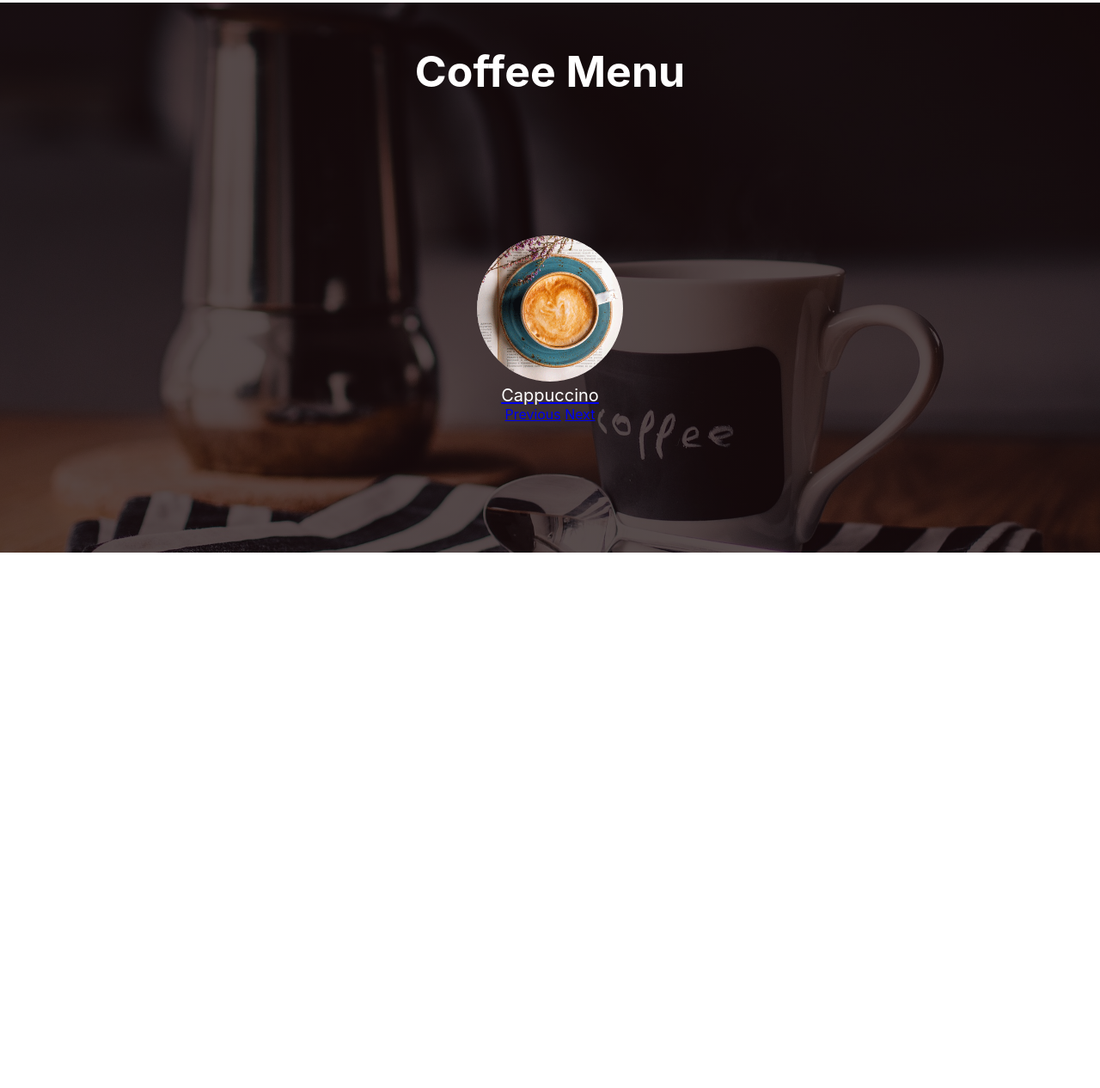
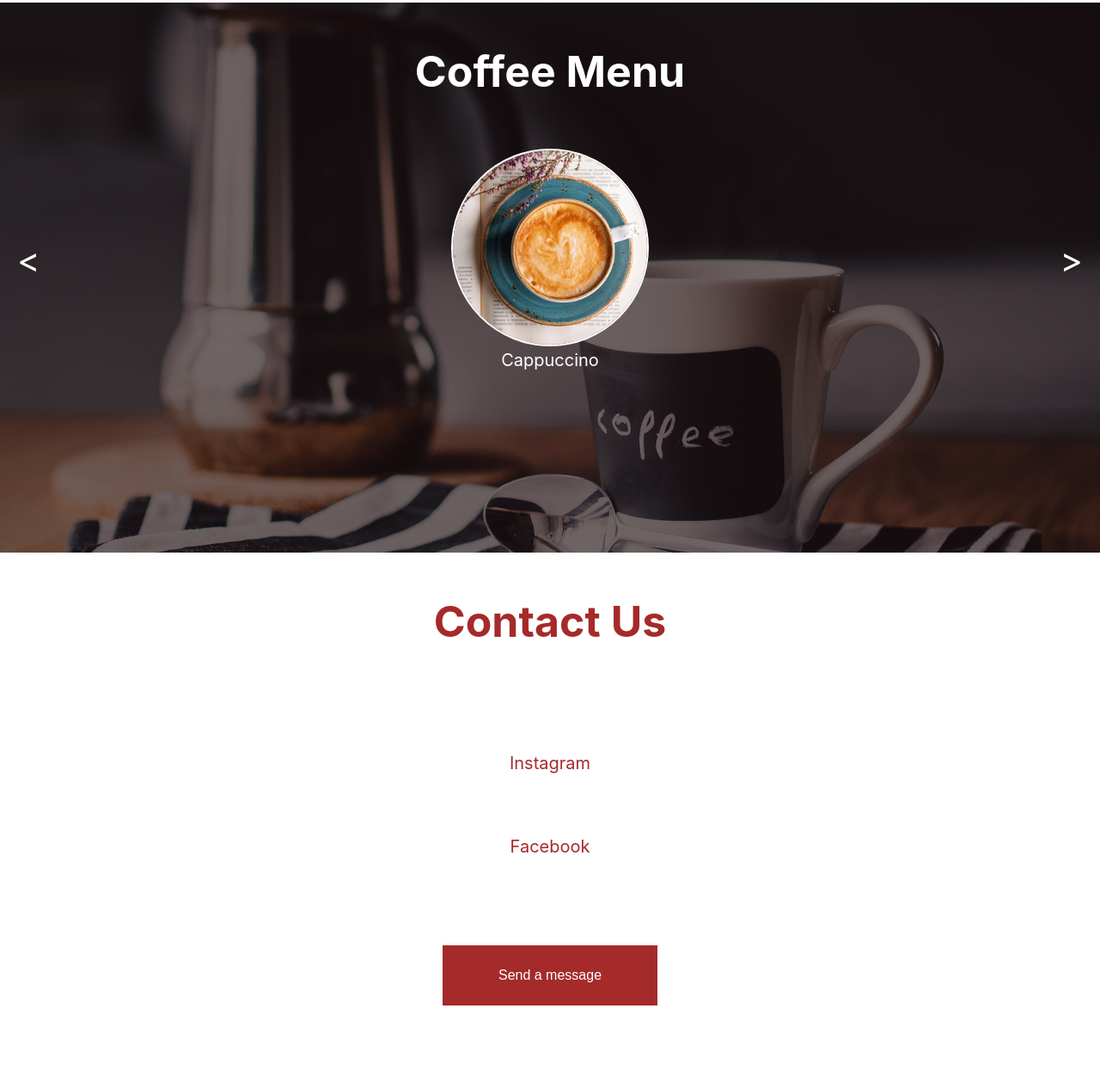
Before and after one commit to santanderson/coffe-shop, a plain HTML site: page index.html in a window 1280 px wide. Shown: the part 1379-2645 px from the top of the page at 86% size. Drawn offline with Linux system fonts and the light colour scheme.

Commit message:
contact section added

```diff
--- a/index.html
+++ b/index.html
@@ -48,25 +48,30 @@
         <section class="coffee-menu">
             <div>
                 <h1>Coffee Menu</h1>
+                <ul class="coffee-drinks">
+                    <li>
+                        <a href="javascript:prev()" class="slider-nav"><p> < </p></a>
 
-                <div class="coffee-drinks">
-                    <ul class="slider">
-                        <li>
-                            <a id="slider-link">
-                                <img alt="slider image" id="slider-image">
-                                <p id="drink-name">Café</p>
-                            </a>
-                            <a href="javascript:prev()">Previous</a>
-                            <a href="javascript:next()">Next</a>
-                        </li>
-                    </ul>
-                </div>
+                        <a id="slider-link">
+                            <img alt="slider image" id="slider-image">
+                            <p id="drink-name"></p>
+                        </a>
+
+                        <a href="javascript:next()" class="slider-nav"><p> > </p></a>
+                    </li>
+                </ul>
             </div>
         </section>
 
         <section class="contact">
             <div>
+                <h1>Contact Us</h1>
 
+                <div class="contact-field">
+                    <a href="#">Instagram</a>
+                    <a href="#">Facebook</a>
+                    <button><a href="#">Send a message</a></button>
+                </div>
             </div>
         </section>
     </main>
--- a/style.css
+++ b/style.css
@@ -86,6 +86,25 @@ main section.cta, main section.coffee-menu{
     color: white;
 }
 
+main section button{
+    transition: 0.2s;
+    background: transparent;
+    border: 1px solid white;
+    cursor: pointer;
+    width: 170px;
+    padding: 20px;
+    margin-top: 20px;
+}
+main section button a{
+    color: white;
+    text-decoration: none;
+}
+
+main section button:hover{
+    transition: 0.2s;
+    box-shadow: 0px 0px 5px white;
+}
+
 /*Section cta*/
 
 main section.cta{
@@ -101,24 +120,6 @@ main section.cta div{
     font-size: 20px;
     margin: 10px 0;
 }
-.cta button{
-    transition: 0.2s;
-    background: transparent;
-    border: 1px solid white;
-    cursor: pointer;
-    width: 170px;
-    padding: 20px;
-    margin-top: 20px;
-}
-.cta button a{
-    color: white;
-    text-decoration: none;
-}
-
-.cta button:hover{
-    transition: 0.2s;
-    box-shadow: 0px 0px 5px white;
-}
 
 /*Main and Section cta Breakpoints*/
 
@@ -131,7 +132,7 @@ main section.cta div{
     main section{
         height: 70vh;
     }
-    .cta button{
+    main section button{
         margin-top: 30px;
         width: 185px;
         font-size: 15px;
@@ -154,7 +155,7 @@ main section.cta div{
         font-size: 25px;
         margin: 20px 0;
     }
-    .cta button{
+    main section button{
         width: 200px;
         padding: 25px;
         font-size: 16px;
@@ -175,7 +176,7 @@ main section.cta div{
         font-size: 30px;
         margin: 20px 0;
     }
-    .cta button{
+    main section button{
         color: rgba(255, 255, 255, 0.5);
         width: 250px;
         font-size: 17px;
@@ -208,24 +209,96 @@ main .description div .p{
 /*Coffee Menu*/
 
 main section.coffee-menu{
-    background-image: linear-gradient(rgba(15, 0, 0, 0.7), rgba(15, 0, 0, 0.7)),url(assets/coffee-g25b5693bc_1920.jpg);
+    background-image: linear-gradient(rgba(15, 0, 0, 0.6), rgba(15, 0, 0, 0.6)),url(assets/coffee-g25b5693bc_1920.jpg);
 }
-
-.coffee-menu div .coffee-drinks{
-    display: flex;
-    flex-flow: column nowrap;
-    justify-content: center;
+.coffee-drinks{
+    margin-top: 60px;
+    list-style: none;
     width: 100%;
 }
-.coffee-menu ul{
-    list-style: none;
+.coffee-drinks li{
+    display: flex;
+    flex-flow: row nowrap;
+    justify-content: space-between;
+    align-items: center;
+    width: 100%;
 }
-.coffee-drinks ul li a p{
+.coffee-drinks li a{
+    text-decoration: none;
+    border-radius: 50%;
+}
+.coffee-drinks li a p{
     color: white;
     text-decoration: none;
 }
-
-.coffee-drinks ul li a img{
+.coffee-drinks li a.slider-nav p{
+    font-size: 40px;
+}
+.coffee-drinks li a img{
+    transition: 0.2s;
+    border: 2px solid white;
     border-radius: 50%;
     width: 170px;
 }
+.coffee-drinks li a img:hover{
+    transition: 0.2s;
+    box-shadow: 0px 0px 5px white;
+}
+/*Coffee Menu Breakpoints*/
+
+@media(min-width:537px){
+    .coffee-drinks{
+        margin-top: 30px;
+    }
+    .coffee-drinks li a img{
+        width: 200px;
+    }
+}
+@media(min-width: 684px){
+    .coffee-drinks{
+        margin-top: 40px;
+    }
+    .coffee-drinks li a img{
+        width: 230px;
+    }
+}
+@media(min-width: 1020px){
+    .coffee-drinks{
+        margin-top: 30px;
+    }
+}
+
+/*Contact Section*/
+
+section.contact div .contact-field{
+    display: flex;
+    flex-flow: column nowrap;
+    justify-content: space-evenly;
+}
+
+.contact-field a{
+    transition: 0.2s;
+    color: brown;
+    text-decoration: none;
+    font-size: 20px;
+}
+.contact-field a:hover:not(button a){
+    transition: 0.2s;
+    text-decoration: underline;
+}
+
+.contact-field button{
+    border: none;
+    background-color: brown;
+}
+.contact-field button a{
+    color: white;
+    font-size: 16px;
+}
+.contact-field button:hover{
+    border: 1px solid brown;
+    background-color: transparent;
+}
+.contact-field button:hover a{
+    color: brown;
+}
```
Also changed, not shown: script.js (+5 -9 lines).
